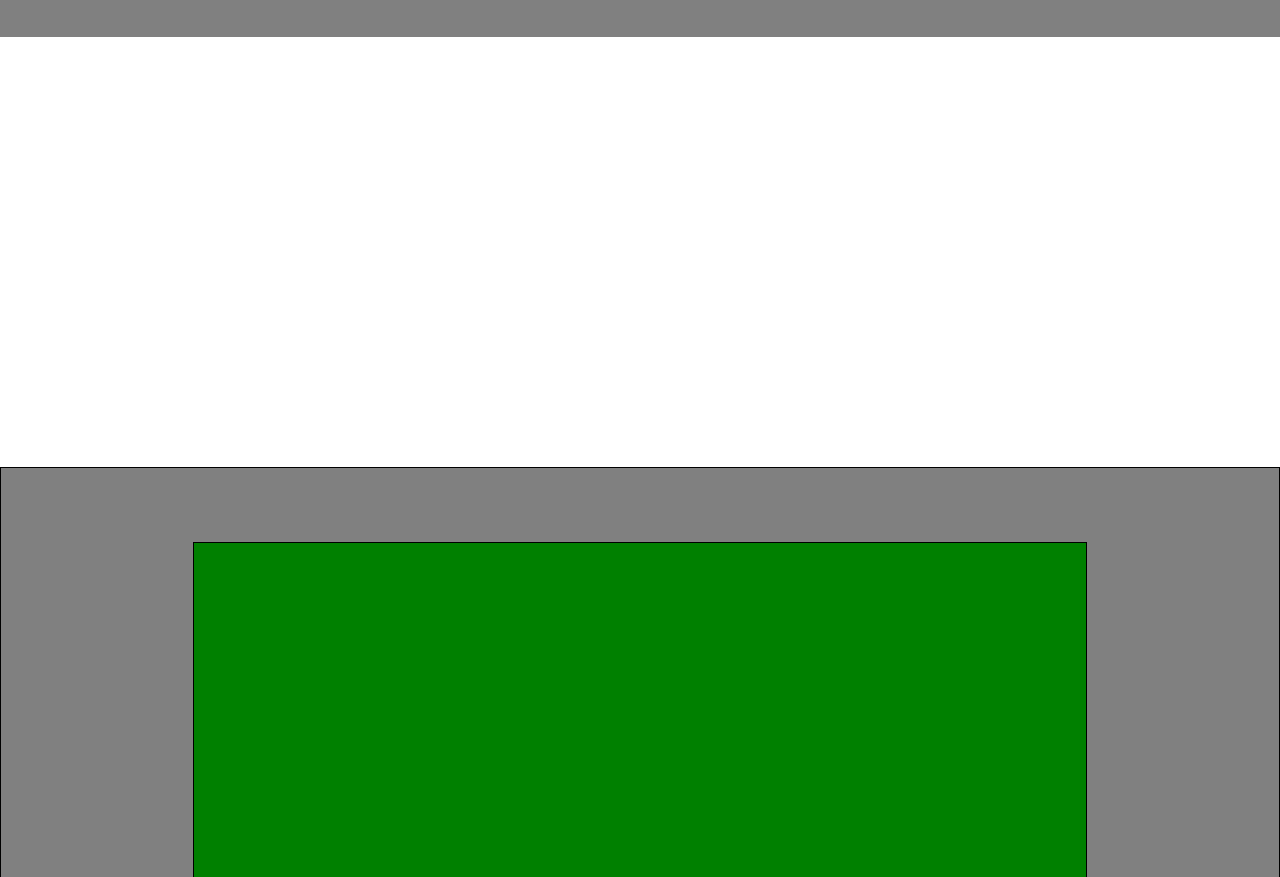
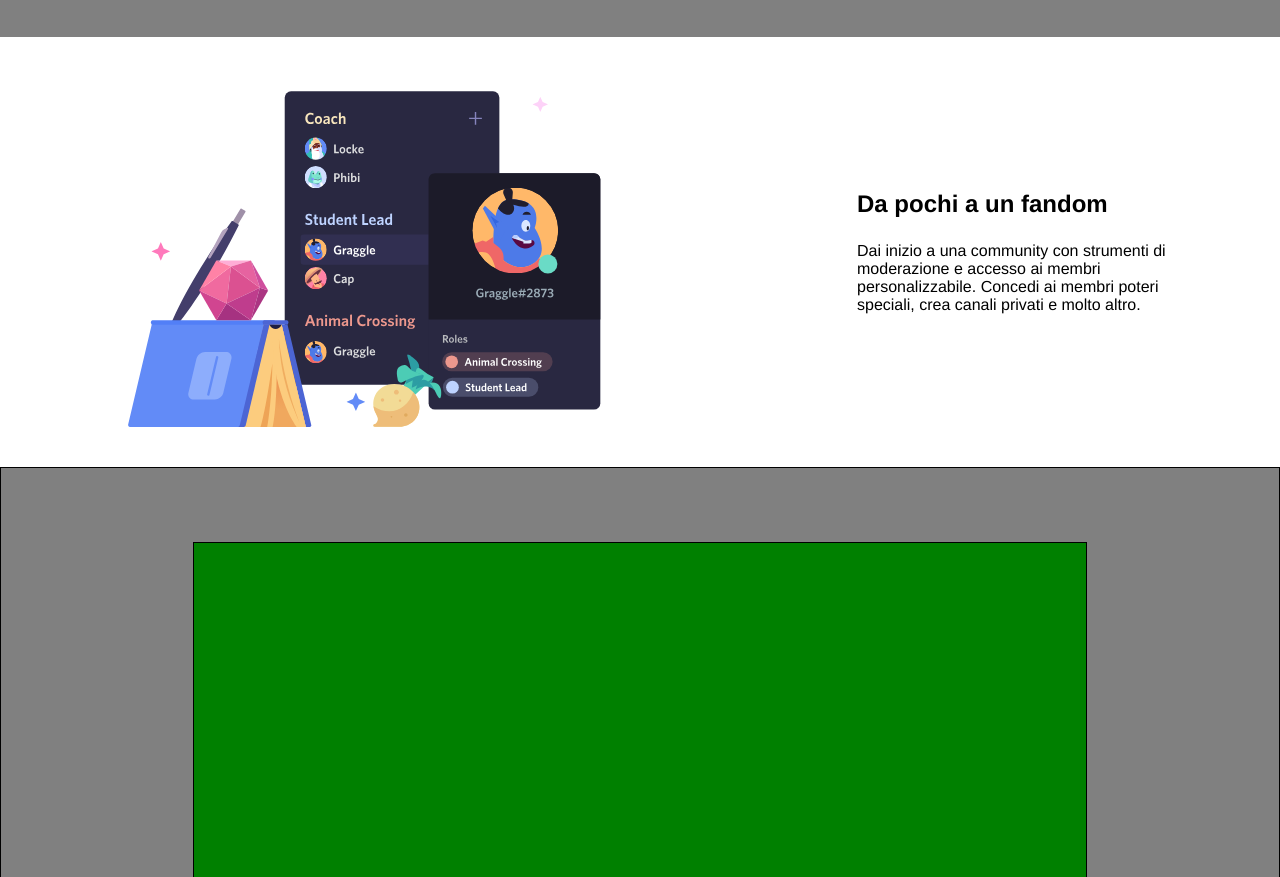
Before and after one commit to Prico3/htmlcss-discord, a plain HTML site: page index.html in a window 1280 px wide. Shown: the part 1423-2300 px from the top of the page. Drawn offline with Linux system fonts and the light colour scheme.

Commit message:
block2.1 complete

```diff
--- a/index.html
+++ b/index.html
@@ -86,8 +86,13 @@
 
             <div class="block2 flex">
 
-                <div class="img2"></div>
-                <div class="testo2"></div>
+                <div class="img2">
+                    <img src="img/item3.svg" alt="item3">
+                </div>
+                <div class="testo2">
+                    <h2>Da pochi a un fandom</h2>
+                    <p>Dai inizio a una community con strumenti di moderazione e accesso ai membri personalizzabile. Concedi ai membri poteri speciali, crea canali privati e molto altro.</p>
+                </div>
 
             </div>
 
```
